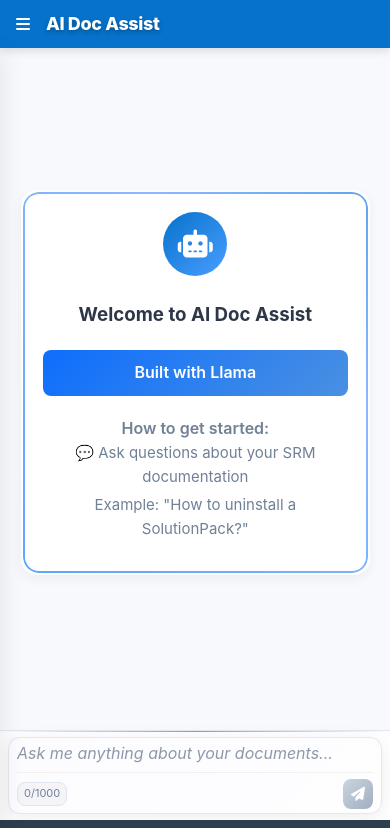
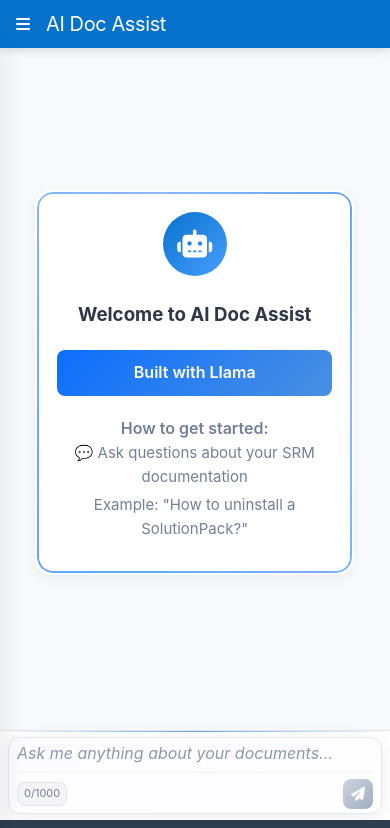
Before and after one commit to Venkatesh-108/SRM_RAG_FINAL, a FastAPI app: page / in a window 390 px wide. Shown: the top 828 px of the page. Run offline with FastAPI, Linux system fonts and the light colour scheme; data that the repository does not hold is empty; some libraries are stand-ins or nearby versions.

Commit message:
Adjust welcome container and message content styles for improved responsiveness
- Reduced max-width and width of the welcome container for better proportions on larger screens.
- Updated mobile responsive styles to enhance layout and usability across different screen sizes.
- Increased max-width of message content to ensure better visibility and alignment in various contexts.
- Modified topbar brand styles for improved font size and weight, enhancing overall aesthetics.

```diff
--- a/templates/static/css/style.css
+++ b/templates/static/css/style.css
@@ -991,8 +991,8 @@ p, span, div, li, td, th {
 }
 .welcome-container {
     text-align: center;
-    max-width: 600px; /* Fixed width instead of percentage */
-    width: 90%; /* Responsive width */
+    max-width: 500px; /* Reduced width for better proportions */
+    width: 80%; /* Reduced responsive width */
     margin: 8px auto; /* Minimal top margin only */
     animation: fadeInWelcome 0.6s ease-out forwards;
 }
@@ -1000,8 +1000,8 @@ p, span, div, li, td, th {
 /* Mobile responsive welcome container */
 @media (max-width: 768px) {
     .welcome-container {
-        max-width: 95%;
-        width: 95%;
+        max-width: 85%;
+        width: 85%;
         padding: 0 10px;
         text-align: center;
     }
@@ -1010,8 +1010,8 @@ p, span, div, li, td, th {
 /* Better welcome message sizing */
 @media (max-width: 600px) {
     .welcome-container {
-        max-width: 100%;
-        width: 98%;
+        max-width: 90%;
+        width: 90%;
         margin: 0 auto;
         padding: 0 5px;
     }
@@ -1457,7 +1457,7 @@ p, span, div, li, td, th {
 
 .message-content {
     flex: 1;
-    max-width: 75%;
+    max-width: 100%;
     position: relative;
 }
 
@@ -1970,7 +1970,7 @@ p, span, div, li, td, th {
     }
 
     .message-content {
-        max-width: 85%;
+        max-width: 100%;
     }
 
     .message-avatar {
@@ -2055,11 +2055,11 @@ p, span, div, li, td, th {
     }
 
     .topbar .brand .brand-name {
-        font-size: 18px;
-        font-weight: 800;
+        font-size: 20px;
+        font-weight: 400;
         letter-spacing: -0.02em;
         font-family: -apple-system, BlinkMacSystemFont, 'Segoe UI', 'Roboto', 'Oxygen', 'Ubuntu', 'Cantarell', 'Fira Sans', 'Droid Sans', 'Helvetica Neue', sans-serif;
-        text-shadow: 0 2px 4px rgba(0, 0, 0, 0.3);
+        /* text-shadow: 0 2px 4px rgba(0, 0, 0, 0.3); */
     }
 
     /* Mobile sidebar improvements */
```
